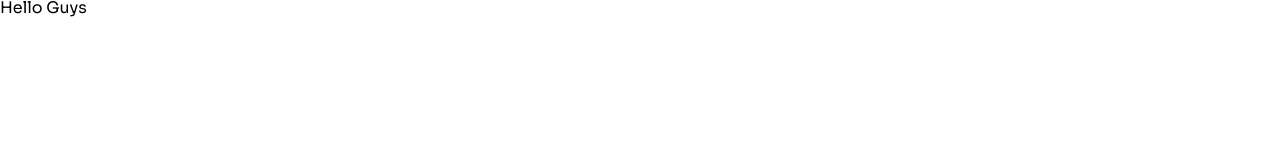
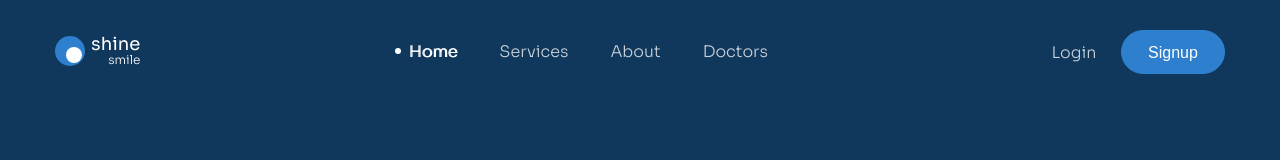
Before and after one commit to taiphanvan2k3/PRJ03-Dental-Care-Landing-Page, a plain HTML site: page index.html in a window 1280 px wide. Drawn offline with Linux system fonts and the light colour scheme.

Commit message:
Create navbar

```diff
--- a/assets/css/style.css
+++ b/assets/css/style.css
@@ -1,5 +1,9 @@
 * {
     box-sizing: border-box;
+}
+
+:root {
+    --header-bg: #10375C;
 }
 
 html {
@@ -10,3 +14,137 @@ body {
     font-size: 1.6rem;
     font-family: 'Sora', sans-serif;
 }
+
+/* Common */
+.container {
+    width: 1170px;
+    max-width: calc(100% - 48px);
+    margin: 0 auto;
+}
+
+a {
+    text-decoration: none;
+}
+
+.btn {
+    --height: 60px;
+    display: inline-block;
+    min-width: 205px;
+    height: var(--height);
+    padding: 0 20px;
+    border-radius: 30px;
+    background: #2E80CE;
+    color: #FFF;
+    line-height: var(--height);
+    text-align: center;
+    font-weight: 400;
+    font-size: 16px;
+    border: 1px solid #2E80CE;
+}
+
+/* Header */
+.header {
+    min-height: 100vh;
+    background: var(--header-bg);
+    padding-top: 30px;
+}
+
+.header-top {
+    display: flex;
+    justify-content: space-between;
+    align-items: center;
+}
+
+/* Dùng đơn vị em để sau này ví dụ nếu tăng kích thước của logo
+thì chỉ cần tăng font-size lên, vì các thông số ở dưới đều đang dùng đơn vị em */
+.logo {
+    /* 10px */
+    font-size: 1rem;
+    position: relative;
+    display: inline-flex;
+    gap: 0.6em;
+}
+
+.logo__circle::before,
+.logo__circle::after {
+    content: "";
+    display: inline-block;
+    border-radius: 50%;
+}
+
+.logo__circle::before {
+    width: 3em;
+    height: 3em;
+    background: #2E80CE;
+}
+
+.logo__circle::after {
+    position: absolute;
+    width: 1.6em;
+    height: 1.6em;
+    background: #fff;
+    top: 1.1em;
+    left: 1.1em;
+}
+
+.logo__text {
+    line-height: 1.6em;
+}
+
+.logo__brand {
+    text-align: right;
+    color: white;
+    display: block;
+    font-size: 1.8em;
+    font-weight: 400;
+}
+
+.logo__brand--small {
+    font-size: 1.2em;
+    font-weight: 300;
+}
+
+/* Navbar */
+.navbar__list {
+    display: flex;
+}
+
+
+.navbar__link,
+.action__login {
+    color: #C9D2DA;
+    font-size: 1.6rem;
+    font-weight: 300;
+    padding: 4px 21px;
+}
+
+.navbar__link--active,
+.navbar__link:hover,
+.action__login:hover {
+    color: #fff;
+    text-shadow: 1px 0 currentColor;
+}
+
+
+.navbar__link--active::before {
+    position: relative;
+    top: -3px;
+    left: -8px;
+    content: "";
+    display: inline-block;
+    width: 6px;
+    height: 6px;
+    background: currentColor;
+    border-radius: 50%;
+}
+
+/* Action */
+.action__signup {
+    --height: 44px;
+    min-width: 104px;
+}
+
+.action__signup:hover {
+    opacity: 0.8;
+    cursor: pointer;
+}
--- /dev/null
+++ b/assets/js/main.js
@@ -0,0 +1,8 @@
+let prevSelectedLink = document.querySelector('.navbar__link--active');
+document.querySelectorAll('.navbar__link').forEach(navLink => {
+    navLink.addEventListener('click', function () {
+        this.classList.add('navbar__link--active');
+        prevSelectedLink.classList.remove('navbar__link--active');
+        prevSelectedLink = this;
+    })
+})
--- a/index.html
+++ b/index.html
@@ -93,6 +93,53 @@
     </head>
 
     <body>
-        <h1>Hello Guys</h1>
+        <header class="header">
+            <div class="container">
+                <div class="header-top">
+                    <!-- Logo -->
+                    <a href="/">
+                        <div class="logo">
+                            <span class="logo__circle"> </span>
+                            <span class="logo__text">
+                                <span class="logo__brand">shine</span>
+                                <span class="logo__brand logo__brand--small">
+                                    smile
+                                </span>
+                            </span>
+                        </div>
+                    </a>
+
+                    <!-- Navbar -->
+                    <nav class="navbar">
+                        <ul class="navbar__list">
+                            <li class="navbar__item">
+                                <a
+                                    href="#!"
+                                    class="navbar__link navbar__link--active"
+                                    >Home</a
+                                >
+                            </li>
+                            <li class="navbar__item">
+                                <a href="#!" class="navbar__link">Services</a>
+                            </li>
+                            <li class="navbar__item">
+                                <a href="#!" class="navbar__link">About</a>
+                            </li>
+                            <li class="navbar__item">
+                                <a href="#!" class="navbar__link">Doctors</a>
+                            </li>
+                        </ul>
+                    </nav>
+
+                    <!-- Action -->
+                    <div class="action">
+                        <a href="#!" class="action__login">Login</a>
+                        <button class="btn action__signup">Signup</button>
+                    </div>
+                </div>
+            </div>
+        </header>
+
+        <script src="./assets/js/main.js"></script>
     </body>
 </html>
```
